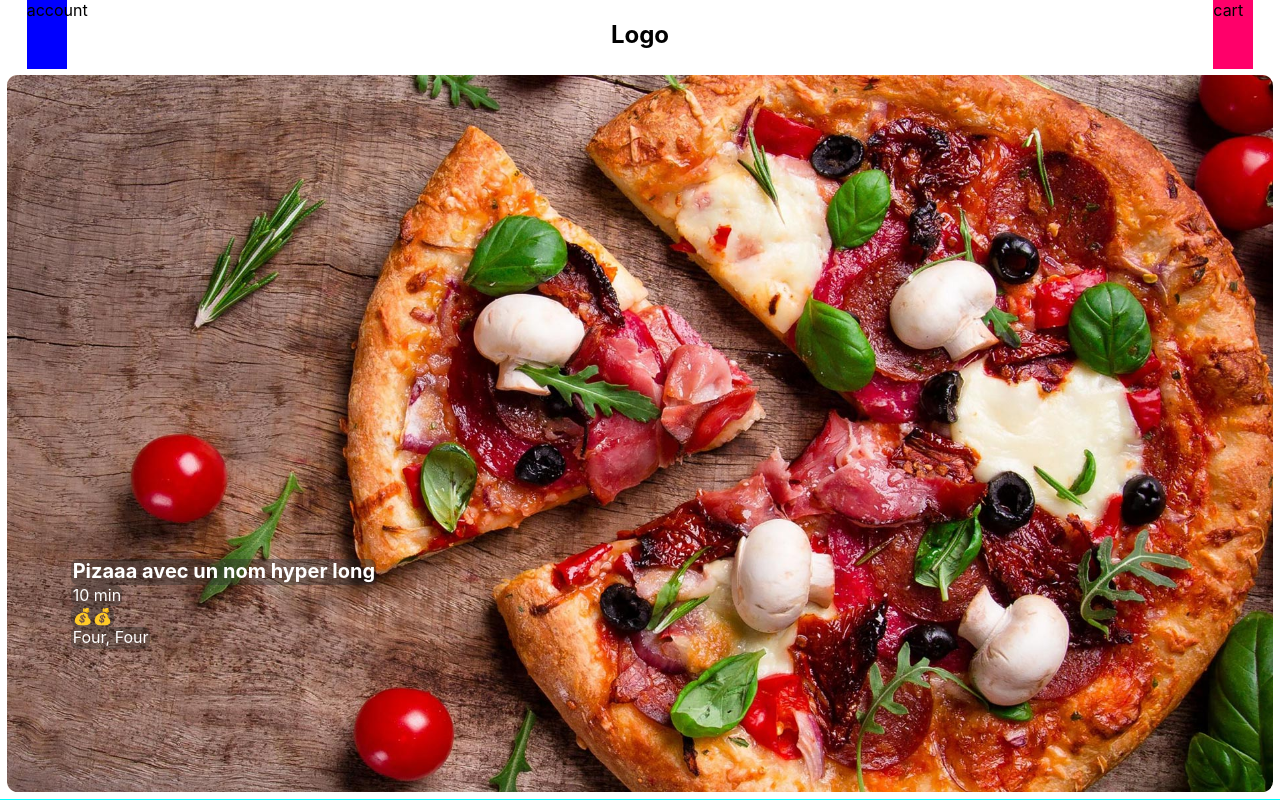
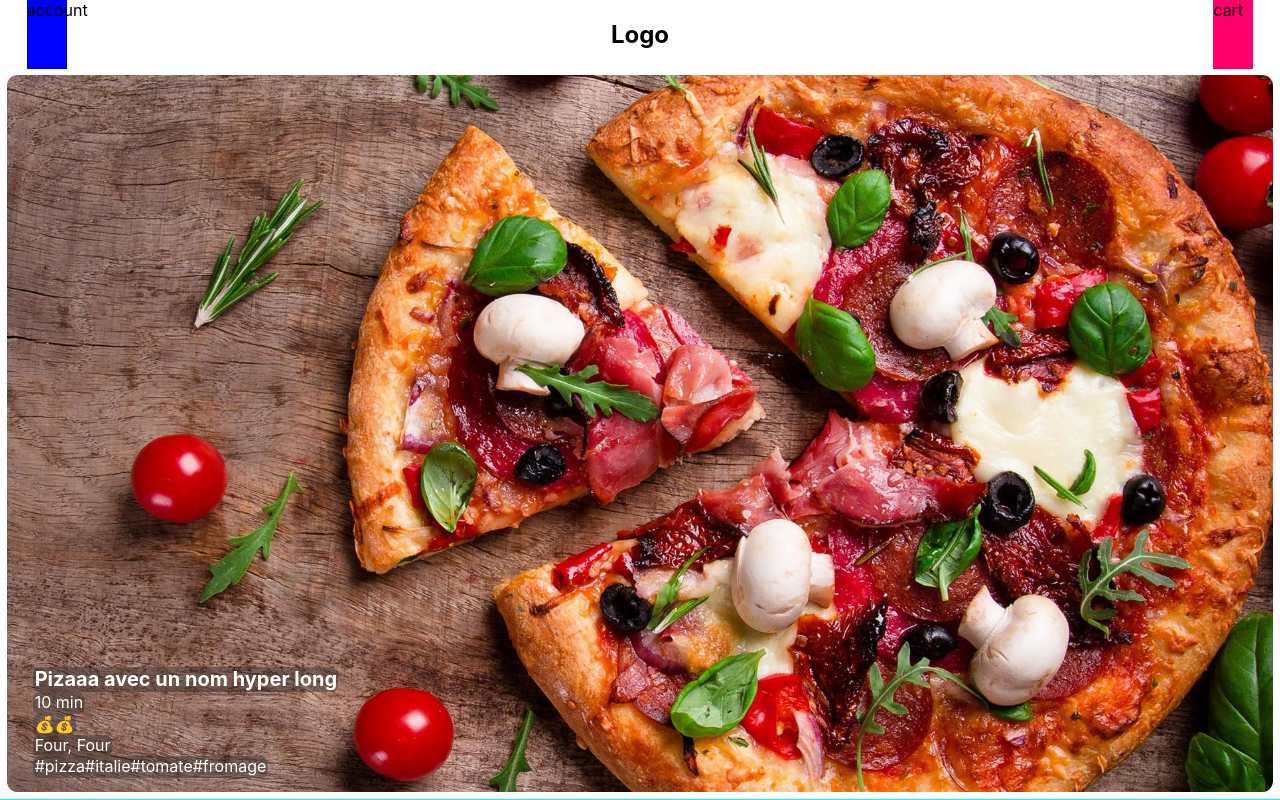
Before and after one commit to ADejbakhsh/flavor-match, a React (Create React App) app: page / in a window 1280 px wide. Built offline with nearby package versions, Linux system fonts and the light colour scheme.

Commit message:
add hastag and css

```diff
--- a/src/component/Recette_card.tsx
+++ b/src/component/Recette_card.tsx
@@ -13,6 +13,7 @@ function Recette_card() {
     const price = 2
     const equipement = ["Four", "Four"] // on vois pour la langue en back
     const recipe = ["Dans un saladier verser tout les ingredient sec", "pres chauffer le four a 200°", "mettre la pate dans le four", "blablabla touyeille ", "Enfourné la pizza et yala"]
+    const hastag = ["#pizza", "#italie", "#tomate", "#fromage"]
 
     // parfois ca double click je ne sait pas pourquoi
     function boolClick() {
@@ -29,6 +30,7 @@ function Recette_card() {
                         time={time}
                         price={price}
                         equipement={equipement}
+                        hastag={hastag}
                     />
                 </div>
             </>
--- a/src/component/Resume_recipe.tsx
+++ b/src/component/Resume_recipe.tsx
@@ -5,11 +5,12 @@ interface resume_recipe_t {
     recipe_name: string,
     time: number,
     price: number,
-    equipement: string[]
+    equipement: string[],
+    hastag: string[]
 }
 
 
-function Resume_recipe({ recipe_name, time, price, equipement }: resume_recipe_t) {
+function Resume_recipe({ recipe_name, time, price, equipement, hastag }: resume_recipe_t) {
 
     // Change le int prix en emoji
     let string_price = ""
@@ -31,6 +32,8 @@ function Resume_recipe({ recipe_name, time, price, equipement }: resume_recipe_t
             <div className="card-text">{time} min </div>
             <div className="card-text">{string_price}</div>
             <div className="card-text">{list_equipement}</div>
+            <div className="card-text">{hastag}</div>
+
         </>
     )
 }
--- a/src/css/Recette_card.css
+++ b/src/css/Recette_card.css
@@ -23,8 +23,8 @@ img {
     color: white;
     padding: 0pt 1pt 0pt 1pt;
     z-index: 1;
-    bottom: 20%;
-    left: 5%;
+    bottom: 2%;
+    left: 2%;
 }
 
 /*
```
Also changed, not shown: 1 other file (tests, documents, lock files or other folders).
